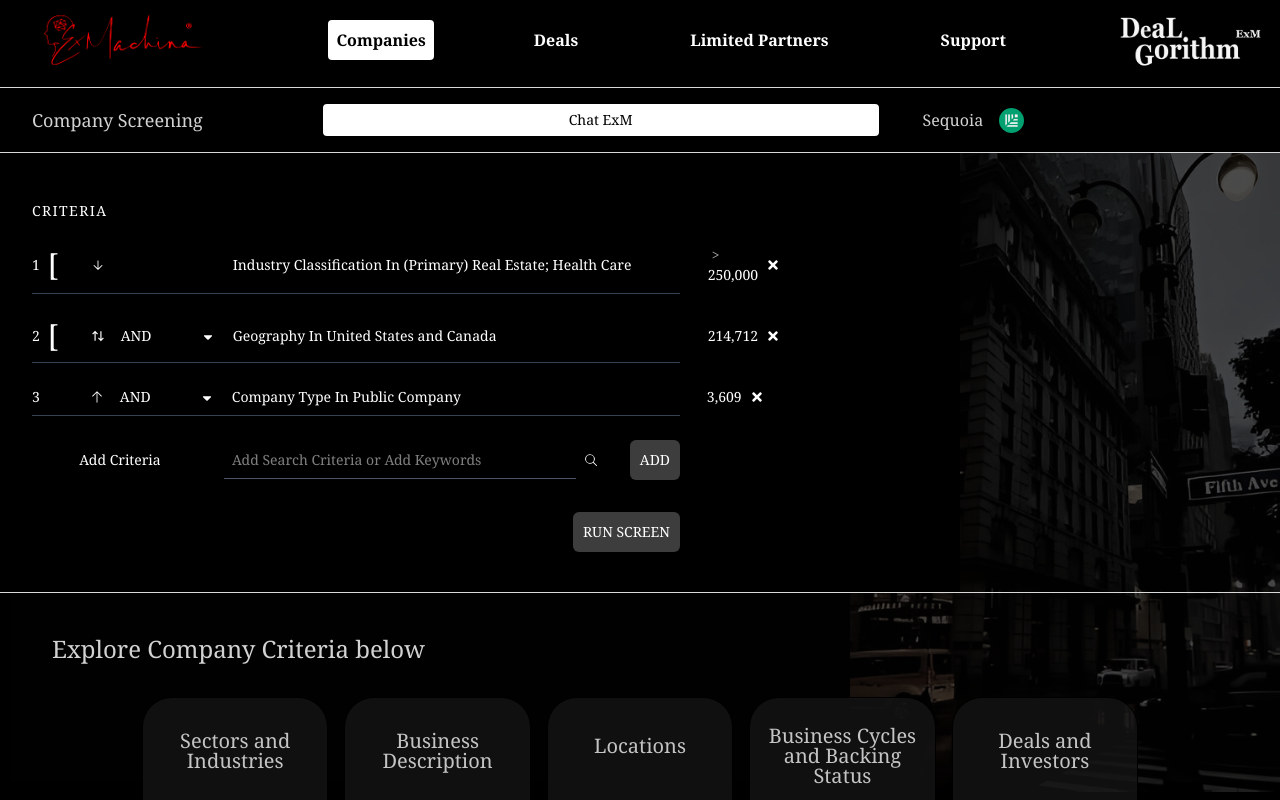
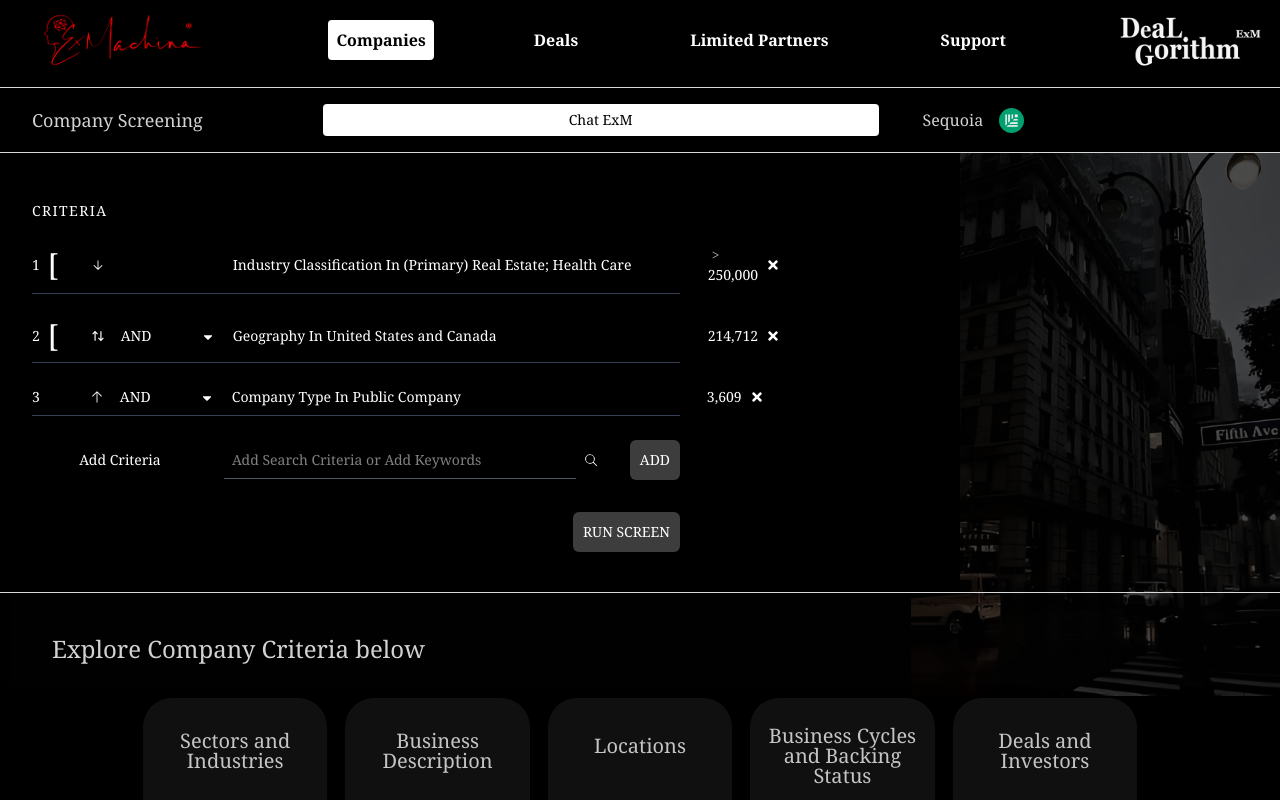
Before and after one commit to hamadhussain/NextJs-UI, a Next.js app: page / in a window 1280 px wide. Shown: the top 800 px of the page. Built offline with nearby package versions, Linux system fonts and the light colour scheme.

Commit message:
Update globals.css

```diff
--- a/src/app/globals.css
+++ b/src/app/globals.css
@@ -90,7 +90,7 @@ button,img{
    top: 15%;
   margin: 0;
   padding: 0;
-  height: 84vh;
+  height: 72vh;
   width: 100%;
   box-shadow: inset 0 0 20px rgba(0, 0, 0, 0.5);
 }
```
